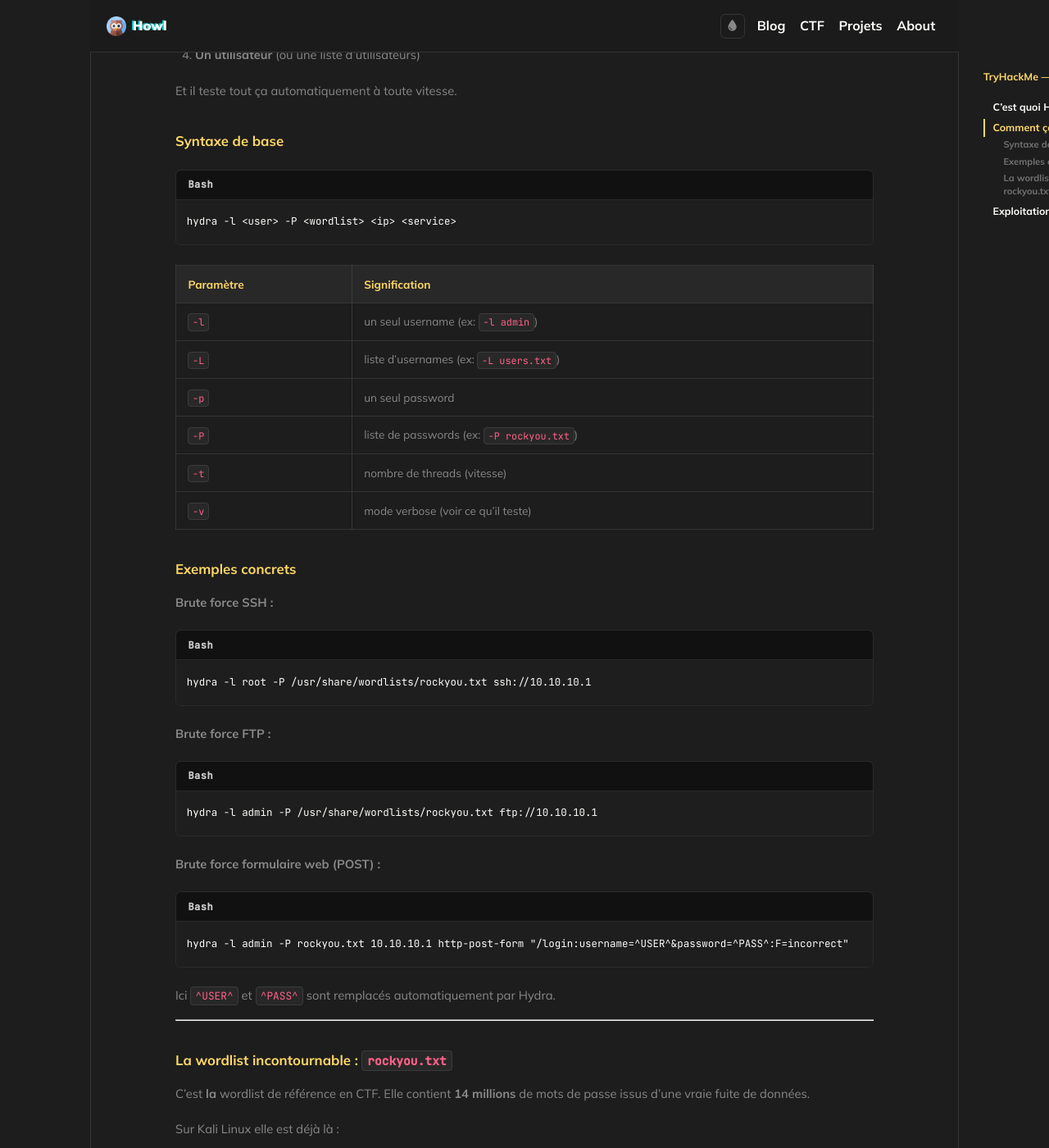
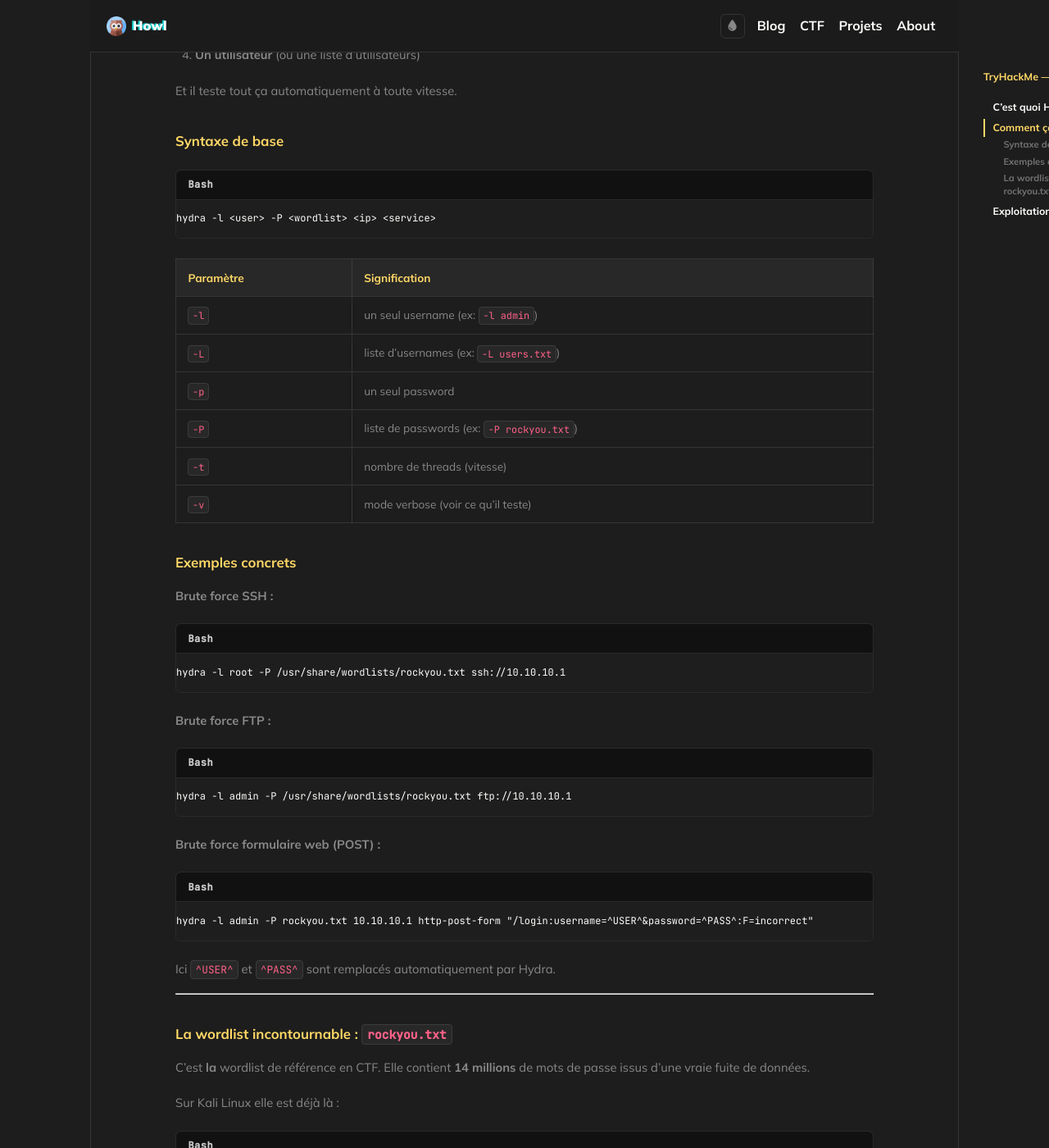
Before and after one commit to Hmdowl/hmdowl.github.io, a Jekyll site: the page built from _posts/2026-03-14-tryhackme-hydra.md, in a window 1280 px wide and 1400 px high, scrolled down 717 px. Shown: the whole window at 82% size. Built offline with Jekyll 4.4.1, drawn with Linux system fonts in a browser that asks for light colours.

Commit message:
changment

```diff
--- a/assets/css/style.css
+++ b/assets/css/style.css
@@ -2672,10 +2672,11 @@
 
 .post-content div.highlight pre {
   border-radius: 0 0 6px 6px;
-  padding: 0.85rem 1rem 0.85rem 0.8rem;
+  padding: 0.6rem 1rem 0.6rem 0;
   margin-top: 0;
   overflow-x: auto;
   background: #1e1e1e;
+  white-space: pre;
 }
 
 /* Numéros de lignes */
@@ -2685,19 +2686,20 @@
   display: block;
   counter-increment: line-num;
   white-space: pre;
+  line-height: 1.4;
 }
 .has-line-numbers .code-line::before {
   content: counter(line-num);
   display: inline-block;
-  width: 1.8rem;
+  width: 1.6rem;
   color: #4a4a4a;
   text-align: right;
-  padding-right: 0.75rem;
-  margin-right: 0.75rem;
-  border-right: 1px solid #333;
+  padding-right: 0.65rem;
+  margin-right: 0.65rem;
+  border-right: 1px solid #2e2e2e;
   user-select: none;
-  font-size: 0.75em;
-  opacity: 0.7;
+  font-size: 1em;
+  opacity: 0.6;
 }
 
 .copy-btn {
@@ -2896,8 +2898,11 @@
   border: none;
   padding: 0;
   color: var(--text);
-  font-size: 0.78rem;
-  line-height: 1.55;
+  font-size: 0.75rem;
+  line-height: 1.4;
+  white-space: pre;
+  word-break: normal;
+  overflow-wrap: normal;
 }
 
 /* Rouge highlight */
@@ -3136,6 +3141,7 @@
 
   .main-content {
     order: 1;
+    grid-column: 1 / -1;
   }
 
   .sidebar-inner {
@@ -3149,6 +3155,16 @@
   /* Logo prend tout l'espace → thème + hamburger se collent à droite */
   .header-logo {
     flex: 1;
+  }
+
+  /* Stats CTF/Projets/Writeups cachées sur mobile */
+  .hero-stats {
+    display: none;
+  }
+
+  /* Sidebar entière cachée sur mobile (photo + posts récents) */
+  .sidebar {
+    display: none;
   }
 
   /* Profile card cachée sur mobile */
```
